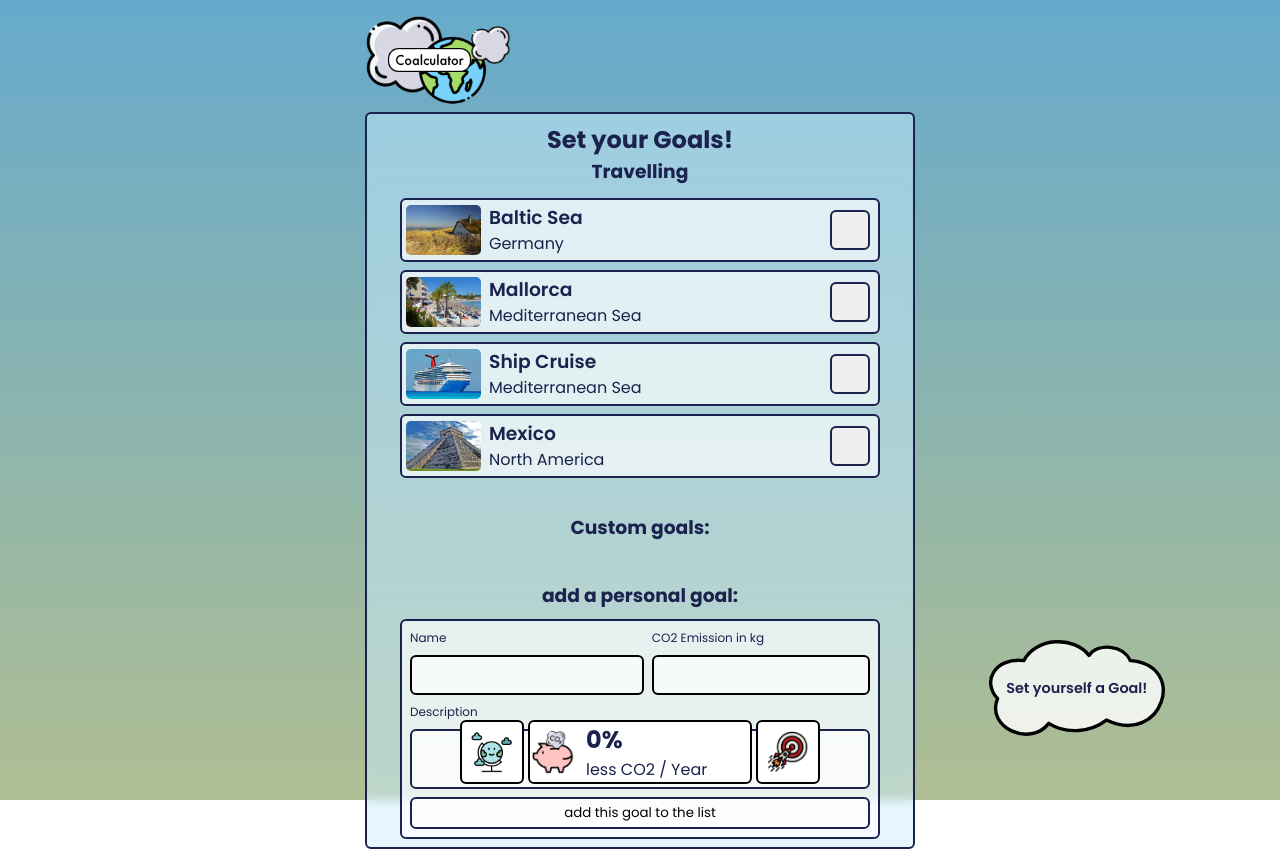
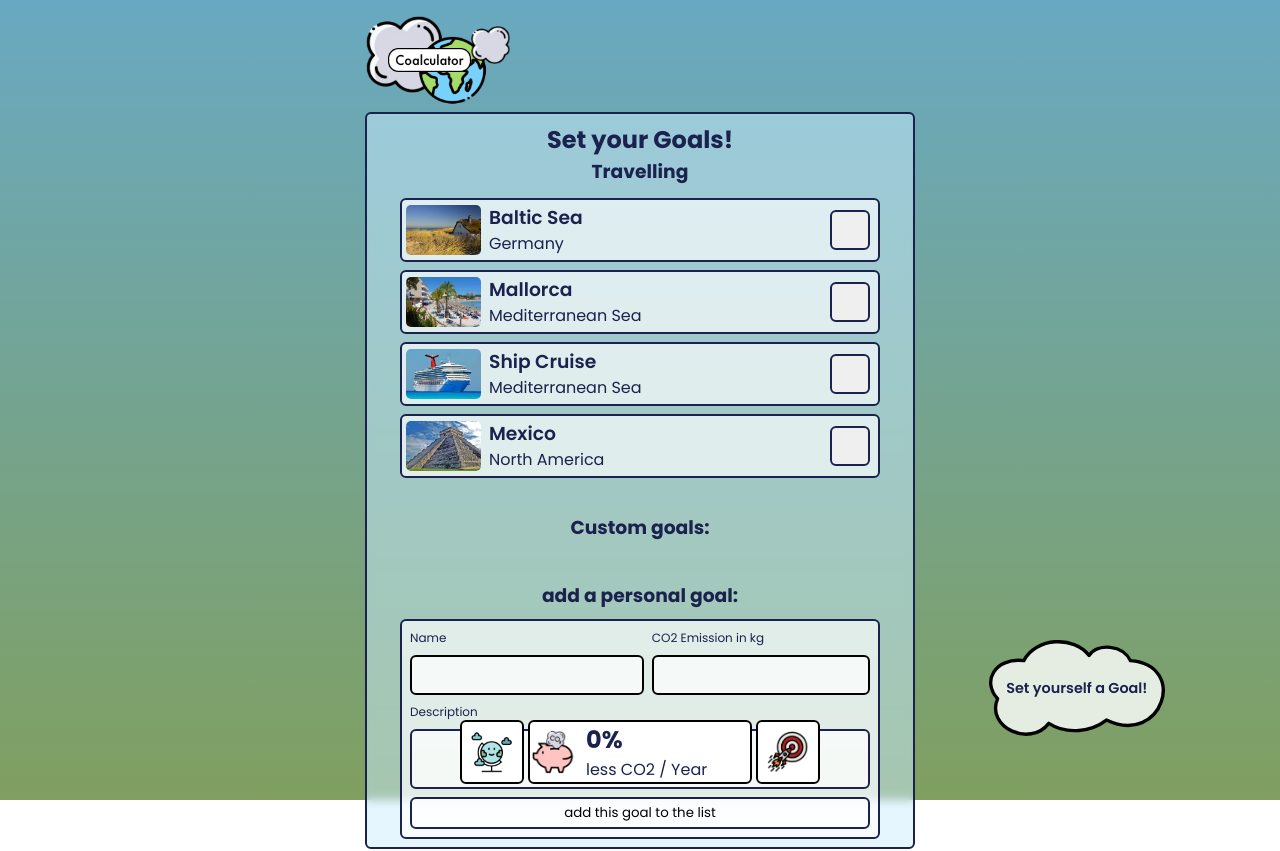
Before and after one commit to jensdreske/capstone-project, a React (Create React App) app in the folder client/: page /goals in a window 1280 px wide. Shown: the top 851 px of the page. Built offline with nearby package versions, Linux system fonts and the light colour scheme; no server answers.

Commit message:
change background color dynamically depending on game's score

```diff
--- a/client/src/App.js
+++ b/client/src/App.js
@@ -15,6 +15,8 @@ import {
   goals as initGoals,
 } from "./lib/variables.js";
 
+import scaleValue from "./lib/scaleValue";
+
 function App() {
   const [countryEmissions, setCountryEmissions] = useState(
     countryDataInit.emissionsUnfcc
@@ -28,7 +30,7 @@ function App() {
 
   return (
     <>
-      <BackgroundBox />
+      <BackgroundBox playerScore={playerScore} />
       <Header />
       <MainBox>
         <Switch>
@@ -62,6 +64,7 @@ function App() {
       </MainBox>
       <Footer
         playerScore={playerScore}
+        setPlayerScore={setPlayerScore}
         countryData={countryData}
         scoreScrollPosition={scoreScrollPosition}
         setScoreScrollPosition={setScoreScrollPosition}
@@ -71,13 +74,25 @@ function App() {
 }
 
 const BackgroundBox = styled.div`
-  background-image: linear-gradient(hsl(200, 50%, 60%), hsl(80, 25%, 66%));
+  background-image: linear-gradient(
+    hsl(200, 50%, 60%, 0.9),
+    hsl(60, 50%, 50%, 0)
+  );
   height: 100%;
   width: 100%;
   position: fixed;
   z-index: -10;
   top: 0;
   bottom: 0;
+  background-color: hsl(
+    ${(props) =>
+      scaleValue(props.playerScore.savingsInPercent, -20, 20, 0, 180, true)},
+    ${(props) =>
+      scaleValue(props.playerScore.savingsInPercent, -20, 20, 40, 10, true) +
+      "%"},
+    50%
+  );
+  transition: background-color 6s;
 `;
 
 const MainBox = styled.main`
--- a/client/src/components/Footer.js
+++ b/client/src/components/Footer.js
@@ -13,6 +13,7 @@ import { roundPlaces } from "../lib/roundPlaces";
 
 export default function Footer({
   playerScore,
+  setPlayerScore,
   countryData,
   isStatic,
   scoreScrollPosition,
@@ -21,6 +22,20 @@ export default function Footer({
   const [hintIndex, setHintIndex] = useState([0, -50, 20]);
 
   useEffect(() => setTheRightHint(playerScore, setHintIndex), [playerScore]);
+
+  useEffect(
+    () => calculateSavings(playerScore),
+    [playerScore.individualCo2Emissions]
+  );
+
+  function calculateSavings(playerScore) {
+    playerScore.savingsInPercent = roundPlaces(
+      100 -
+        (playerScore.individualCo2Emissions / playerScore.averageCo2Emissions) *
+          100
+    );
+    setPlayerScore({ ...playerScore });
+  }
 
   function setTheRightHint(playerScore, setHintIndex) {
     if (playerScore.goal.emissions < 1) {
@@ -55,6 +70,7 @@ export default function Footer({
         setScoreScrollPosition={setScoreScrollPosition}
         playerScore={playerScore}
         countryData={countryData}
+        setPlayerScore={setPlayerScore}
       />
       <NavLink to="/goals" onClick={() => setScoreScrollPosition(1)}>
         <MenuButton className="standardBox" data-test-id="goal-button">
--- a/client/src/components/GameScores.js
+++ b/client/src/components/GameScores.js
@@ -12,6 +12,7 @@ const temperatureRise = "1.5 degree";
 
 export default function GameScores({
   playerScore,
+  setPlayerScore,
   countryData,
   scoreScrollPosition,
   setScoreScrollPosition,
@@ -39,13 +40,6 @@ export default function GameScores({
     return days + " days";
   }
 
-  function calculateSavings() {
-    return roundPlaces(
-      100 -
-        (playerScore.individualCo2Emissions / playerScore.averageCo2Emissions) *
-          100
-    );
-  }
   return (
     <ScoreboxWrapper>
       <ScrollLayer style={{ top: `${scoreScrollPosition * -4.5}rem` }}>
@@ -74,8 +68,10 @@ export default function GameScores({
         />
         <ScoreboxElement
           icon={piggy}
-          h2={`${Math.abs(calculateSavings())}% `}
-          p={`${calculateSavings() >= -0.01 ? `less` : `more`} CO2 / Year`}
+          h2={`${Math.abs(playerScore.savingsInPercent)}% `}
+          p={`${
+            playerScore.savingsInPercent >= -0.01 ? `less` : `more`
+          } CO2 / Year`}
           positionlink={3}
           scoreScrollPosition={scoreScrollPosition}
           setScoreScrollPosition={setScoreScrollPosition}
--- /dev/null
+++ b/client/src/lib/scaleValue.js
@@ -0,0 +1,20 @@
+export default function scaleValue(
+  input,
+  minInput,
+  maxInput,
+  minOutput,
+  maxOutput,
+  clip = false
+) {
+  const rangeInput = maxInput - minInput;
+  const rangeOutput = maxOutput - minOutput;
+  const ratio = rangeOutput / rangeInput;
+  const scaledValue = minOutput + (input - minInput) * ratio;
+  const realOutputMin = Math.min(minOutput, maxOutput);
+  const realOutputMax = Math.max(minOutput, maxOutput);
+  if (clip) {
+    if (scaledValue > realOutputMax) return realOutputMax;
+    if (scaledValue < realOutputMin) return realOutputMin;
+  }
+  return scaledValue;
+}
```
Also changed, not shown: client/src/lib/variables.js, 1 other file (tests, documents, lock files or other folders).
